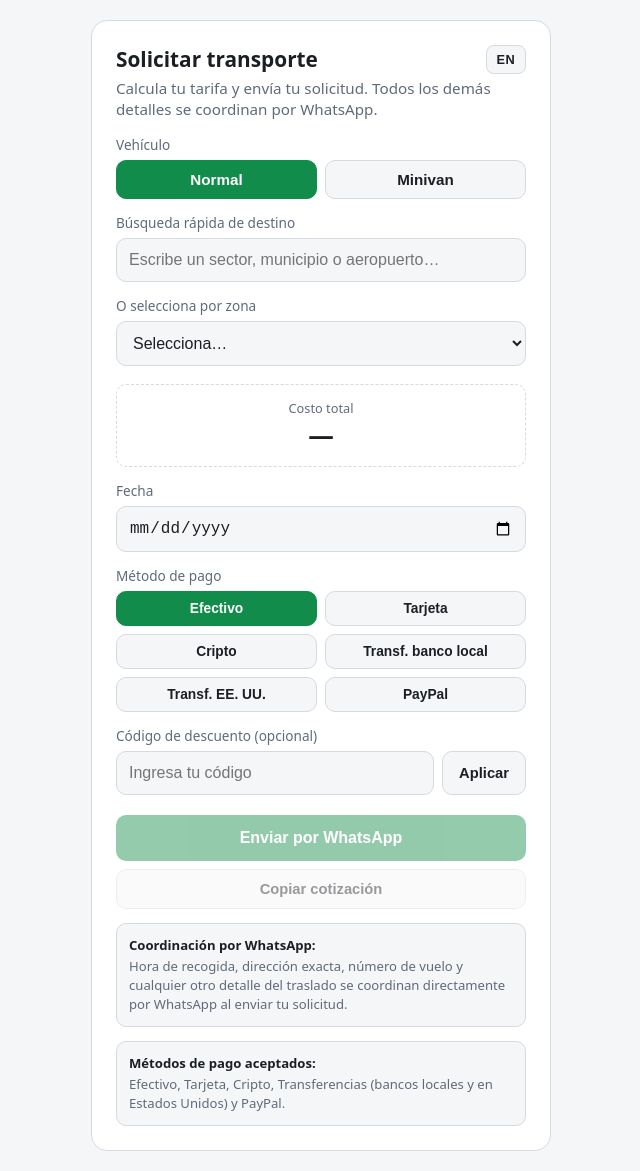
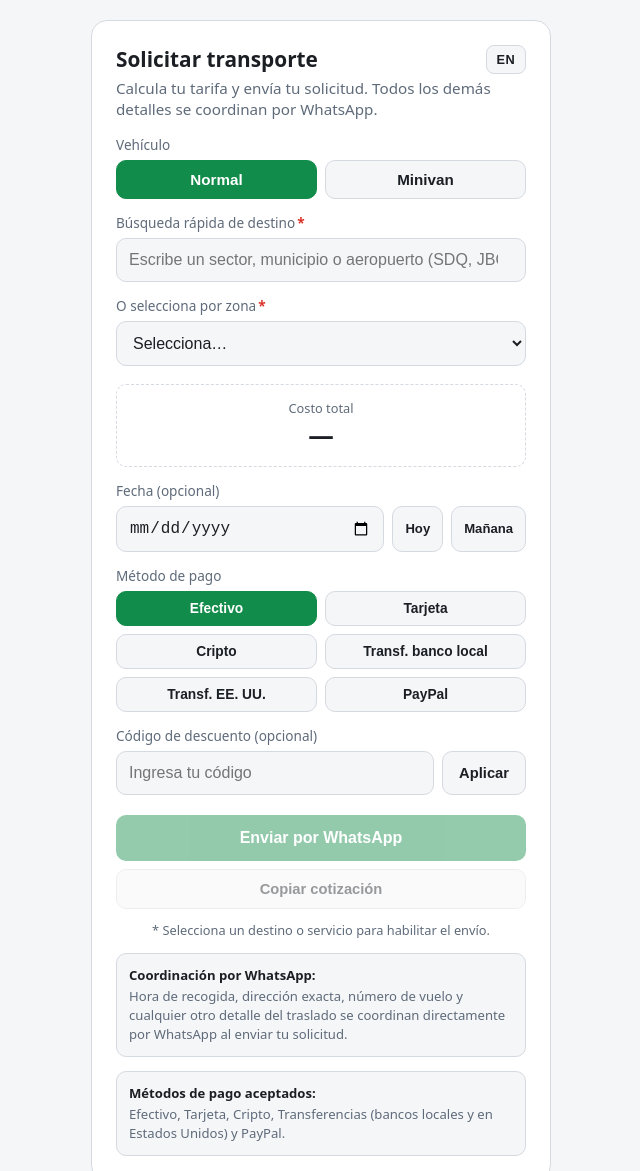
Before and after one commit to hecdoteam/Tarifariotaxi, a plain HTML site: page index.html in a window 1280 px wide. Shown: the top 1171 px of the page, without its empty margins (319-959 px from the left). Drawn offline with Linux system fonts and the light colour scheme.

Commit message:
Add files via upload

```diff
--- a/index.html
+++ b/index.html
@@ -28,6 +28,7 @@ h1{font-size:1.3rem;margin:0}
 p.sub{margin:0 0 12px;color:var(--muted);font-size:.95rem;line-height:1.4}
 p.note{margin:8px 0 0;color:var(--muted);font-size:.82rem;line-height:1.4}
 label{display:block;font-size:.85rem;color:var(--muted);margin:14px 0 6px}
+.req{color:var(--err);font-weight:700;margin-left:2px}
 select,input{width:100%;padding:12px;font-size:1rem;border:1px solid var(--line);border-radius:10px;background:var(--bg);color:var(--text)}
 .search-wrap{position:relative}
 .q-list{position:absolute;left:0;right:0;top:calc(100% + 4px);z-index:20;background:var(--card);border:1px solid var(--line);border-radius:10px;box-shadow:0 8px 24px rgba(0,0,0,.14);max-height:240px;overflow-y:auto}
@@ -37,6 +38,10 @@ select,input{width:100%;padding:12px;font-size:1rem;border:1px solid var(--line)
 .q-item small{display:block;font-size:.76rem;color:var(--muted);margin-top:2px}
 .q-item strong{font-size:.9rem;color:var(--accent);white-space:nowrap}
 .row{display:flex;gap:8px;flex-wrap:wrap}
+.date-row{display:flex;gap:8px;align-items:stretch}
+.date-row input{flex:1;min-width:0}
+.btn-quick{padding:0 12px;font-size:.82rem;font-weight:600;border:1px solid var(--line);border-radius:10px;background:var(--bg);color:var(--text);cursor:pointer;white-space:nowrap}
+.btn-quick:hover,.btn-quick.on{border-color:var(--accent);color:var(--accent)}
 .code-row{display:flex;gap:8px}
 .code-row input{flex:1}
 .btn-sec{padding:0 16px;font-size:.92rem;font-weight:600;border:1px solid var(--line);border-radius:10px;background:var(--bg);color:var(--text);cursor:pointer;white-space:nowrap}
@@ -59,6 +64,7 @@ select,input{width:100%;padding:12px;font-size:1rem;border:1px solid var(--line)
 #copyBtn{width:100%;padding:11px;font-size:.92rem;font-weight:600;border:1px solid var(--line);border-radius:10px;background:var(--bg);color:var(--text);cursor:pointer}
 #copyBtn:hover:not(:disabled){border-color:var(--accent)}
 #copyBtn:disabled{opacity:.45;cursor:not-allowed}
+.send-hint{margin:4px 0 0;text-align:center;font-size:.8rem;color:var(--muted)}
 .info-box{margin-top:14px;padding:12px;border-radius:10px;background:var(--bg);border:1px solid var(--line);font-size:.82rem;color:var(--muted);line-height:1.45}
 .info-box strong{color:var(--text);display:block;margin-bottom:2px}
 </style>
@@ -74,16 +80,16 @@ select,input{width:100%;padding:12px;font-size:1rem;border:1px solid var(--line)
   <label id="tVehLab">Vehículo</label>
   <div class="row" id="veh"><button type="button" class="chip on" data-v="n">Normal</button><button type="button" class="chip" data-v="v">Minivan</button></div>
 
-  <label for="q" id="tSearchLab">Búsqueda rápida de destino</label>
+  <label for="q"><span id="tSearchLab">Búsqueda rápida de destino</span><span class="req">*</span></label>
   <div class="search-wrap" id="searchWrap">
-    <input type="search" id="q" placeholder="Escribe un sector, municipio o aeropuerto…" autocomplete="off">
+    <input type="search" id="q" placeholder="Escribe un sector, municipio o aeropuerto (SDQ, JBQ)…" autocomplete="off">
     <div class="q-list" id="qList" hidden></div>
   </div>
 
-  <label for="zona" id="tZoneLab">O selecciona por zona</label>
+  <label for="zona"><span id="tZoneLab">O selecciona por zona</span><span class="req">*</span></label>
   <select id="zona"><option value="">Selecciona…</option></select>
 
-  <div id="munBox" hidden><label for="mun" id="munLab">Municipio</label><select id="mun"></select></div>
+  <div id="munBox" hidden><label for="mun"><span id="munLab">Municipio</span><span class="req">*</span></label><select id="mun"></select></div>
 
   <div id="hrBox" hidden><label for="hrs" id="tHrsLab">Horas (mínimo 2)</label><input type="number" id="hrs" min="2" step="1" value="2"></div>
 
@@ -97,8 +103,12 @@ select,input{width:100%;padding:12px;font-size:1rem;border:1px solid var(--line)
 
   <div class="cost"><span id="tCostLab">Costo total</span><strong id="cost">—</strong><small id="costCardNote" hidden></small></div>
 
-  <label for="fecha" id="tDateLab">Fecha</label>
-  <input type="date" id="fecha">
+  <label for="fecha" id="tDateLab">Fecha (opcional)</label>
+  <div class="date-row">
+    <input type="date" id="fecha">
+    <button type="button" class="btn-quick" id="btnToday">Hoy</button>
+    <button type="button" class="btn-quick" id="btnTomorrow">Mañana</button>
+  </div>
 
   <label id="tPayLab">Método de pago</label>
   <div class="row" id="pay"></div>
@@ -114,6 +124,7 @@ select,input{width:100%;padding:12px;font-size:1rem;border:1px solid var(--line)
   <div class="actions">
     <button id="send" disabled>Enviar por WhatsApp</button>
     <button type="button" id="copyBtn" disabled>Copiar cotización</button>
+    <p class="send-hint" id="sendHint">* Selecciona un destino o servicio para habilitar el envío.</p>
   </div>
 
   <div class="info-box">
@@ -148,12 +159,13 @@ var METODOS_PAGO = [
   {id:"paypal", es:"PayPal", en:"PayPal"}
 ];
 
-// Servicios sin zona. n = normal, v = minivan, xn/xv = hora adicional, h = pide horas, rt = permite ida y vuelta (tarifa doble)
+// Servicios sin zona. n = normal, v = minivan, xn/xv = hora adicional, h = pide horas, rt = permite ida y vuelta (tarifa doble), tags = sinónimos de búsqueda
 var SPECIAL = [
-  {k:"Taxi por hora (mínimo 2 horas, dentro de la ciudad de Santo Domingo)",en:"Hourly taxi (minimum 2 hours, within Santo Domingo city)",n:40,v:50,xn:15,xv:20,h:1},
-  {k:"Taxi mínimo",en:"Minimum fare taxi",n:10,v:15},
-  {k:"Taxi por día",en:"Full-day taxi",n:120,v:160},
-  {k:"Aeropuerto Las Américas / El Higüero",en:"Las Américas / El Higüero Airport",n:45,v:50,rt:1}
+  {k:"Taxi por hora (mínimo 2 horas, dentro de la ciudad de Santo Domingo)",en:"Hourly taxi (minimum 2 hours, within Santo Domingo city)",n:40,v:50,xn:15,xv:20,h:1,tags:"por hora horas hourly"},
+  {k:"Taxi mínimo",en:"Minimum fare taxi",n:10,v:15,tags:"minimo corta distancia short"},
+  {k:"Taxi por día",en:"Full-day taxi",n:120,v:160,tags:"dia completo full day"},
+  {k:"Aeropuerto Las Américas (AILA / SDQ)",en:"Las Américas Airport (AILA / SDQ)",n:45,v:50,rt:1,tags:"aeropuerto internacional jose francisco pena gomez santo domingo boca chica airport"},
+  {k:"Aeropuerto El Higüero / La Isabela (JBQ)",en:"El Higüero / La Isabela Airport (JBQ)",n:45,v:50,rt:1,tags:"aeropuerto internacional dr joaquin balaguer norte santo domingo airport"}
 ];
 
 // #Zona|Etiqueta del campo|texto de aclaración.
@@ -438,7 +450,7 @@ var DEST_EN = {
   "Puerto Turístico San Souci": "Sans Souci Cruise Terminal",
   "Puerto de Haina Oriental": "Haina Oriental Port",
   "Puerto de Haina Occidental": "Haina Occidental Port",
-  "Punta Cana / Cap Cana / Aeropuerto": "Punta Cana / Cap Cana / Airport",
+  "Punta Cana / Cap Cana / Aeropuerto": "Punta Cana / Cap Cana / Airport (PUJ)",
   "Bávaro, Uvero Alto, Macao, Friusa, Playa de Cortecito": "Bávaro, Uvero Alto, Macao, Friusa, Cortecito Beach",
   "Samaná (ciudad)": "Samaná (city)",
   "Río San Juan (por Nagua)": "Río San Juan (via Nagua)",
@@ -468,10 +480,10 @@ var UI = {
     sub: "Calcula tu tarifa y envía tu solicitud. Todos los demás detalles se coordinan por WhatsApp.",
     vehLab: "Vehículo",
     searchLab: "Búsqueda rápida de destino",
-    searchPh: "Escribe un sector, municipio o aeropuerto…",
+    searchPh: "Escribe un sector, municipio o aeropuerto (SDQ, JBQ)…",
     zoneLab: "O selecciona por zona",
     selectPh: "Selecciona…",
-    specialGroup: "Servicios sin zona",
+    specialGroup: "Aeropuertos y servicios",
     zoneGroup: "Zonas",
     hrsLab: "Horas (mínimo 2)",
     tripLab: "Tipo de viaje",
@@ -481,7 +493,9 @@ var UI = {
     shortNote: "Ida y vuelta (menos de 100 km / menos de 2 h): se cobra el trayecto completo de regreso.",
     ratePrefix: "La tarifa aplica a cualquier punto dentro ",
     costLab: "Costo total",
-    dateLab: "Fecha",
+    dateLab: "Fecha (opcional)",
+    todayBtn: "Hoy",
+    tomorrowBtn: "Mañana",
     payLab: "Método de pago",
     cardWarnEmpty: "El pago con tarjeta tiene un cargo adicional del 7% por procesamiento.",
     cardWarnDetail: function(sub, fee, tot){
@@ -496,6 +510,7 @@ var UI = {
     sendBtn: "Enviar por WhatsApp",
     copyBtn: "Copiar cotización",
     copiedBtn: "¡Cotización copiada!",
+    sendHint: "* Selecciona un destino o servicio para habilitar el envío.",
     coordTitle: "Coordinación por WhatsApp:",
     coordBody: "Hora de recogida, dirección exacta, número de vuelo y cualquier otro detalle del traslado se coordinan directamente por WhatsApp al enviar tu solicitud.",
     payInfoTitle: "Métodos de pago aceptados:",
@@ -523,10 +538,10 @@ var UI = {
     sub: "Calculate your rate and send your request. All other details are coordinated via WhatsApp.",
     vehLab: "Vehicle",
     searchLab: "Quick destination search",
-    searchPh: "Type a neighborhood, town, or airport…",
+    searchPh: "Type a neighborhood, town, or airport (SDQ, JBQ)…",
     zoneLab: "Or select by zone",
     selectPh: "Select…",
-    specialGroup: "Flat-rate / Hourly services",
+    specialGroup: "Airports & hourly services",
     zoneGroup: "Zones",
     hrsLab: "Hours (minimum 2)",
     tripLab: "Trip type",
@@ -536,7 +551,9 @@ var UI = {
     shortNote: "Round trip (under 100 km / under 2 hrs): full return fare applies.",
     ratePrefix: "Rate applies to any point ",
     costLab: "Total Cost",
-    dateLab: "Date",
+    dateLab: "Date (optional)",
+    todayBtn: "Today",
+    tomorrowBtn: "Tomorrow",
     payLab: "Payment method",
     cardWarnEmpty: "Card payments include an additional 7% processing fee.",
     cardWarnDetail: function(sub, fee, tot){
@@ -551,6 +568,7 @@ var UI = {
     sendBtn: "Send via WhatsApp",
     copyBtn: "Copy quote",
     copiedBtn: "Quote copied!",
+    sendHint: "* Select a destination or service to enable sending.",
     coordTitle: "WhatsApp Coordination:",
     coordBody: "Pickup time, exact address, flight number, and any other trip details are coordinated directly via WhatsApp once you send your request.",
     payInfoTitle: "Accepted payment methods:",
@@ -587,7 +605,8 @@ RAW.split("\n").forEach(function(l){
 
 var $=function(i){return document.getElementById(i)};
 var zs=$("zona"), mun=$("mun"), fecha=$("fecha"), send=$("send"), copyBtn=$("copyBtn"), cost=$("cost"), q=$("q"), qList=$("qList");
-var codeInp=$("codeInp"), codeMsg=$("codeMsg"), cardWarn=$("cardWarn"), costCardNote=$("costCardNote");
+var codeInp=$("codeInp"), codeMsg=$("codeMsg"), cardWarn=$("cardWarn"), costCardNote=$("costCardNote"), sendHint=$("sendHint");
+var btnToday=$("btnToday"), btnTomorrow=$("btnTomorrow");
 var lang="es", veh="n", trip="1", disc=0, appliedCode="", payId=METODOS_PAGO[0].id;
 var codeState="none";
 
@@ -609,7 +628,7 @@ function payLabel(id){
 
 var ITEMS=[];
 SPECIAL.forEach(function(s,i){
-  ITEMS.push({t:"s",i:i,s:s,a:s.n,b:s.v,key:norm(s.k+" "+(s.en||""))});
+  ITEMS.push({t:"s",i:i,s:s,a:s.n,b:s.v,key:norm(s.k+" "+(s.en||"")+" "+(s.tags||""))});
 });
 Z.forEach(function(z,zi){
   var znEn = ZONE_TR[z.n] ? ZONE_TR[z.n].en : "";
@@ -651,7 +670,15 @@ function buildPay(){
   });
 }
 
-fecha.min=new Date(Date.now()-new Date().getTimezoneOffset()*60000).toISOString().slice(0,10);
+function localISO(offsetDays){
+  var d=new Date(Date.now() + (offsetDays||0)*86400000 - new Date().getTimezoneOffset()*60000);
+  return d.toISOString().slice(0,10);
+}
+
+fecha.min=localISO(0);
+
+btnToday.onclick=function(){ fecha.value=localISO(0); render(); };
+btnTomorrow.onclick=function(){ fecha.value=localISO(1); render(); };
 
 function fmt(n){return M+" "+n.toLocaleString("en-US",{minimumFractionDigits:2,maximumFractionDigits:2});}
 function r2(n){return Math.round(n*100)/100;}
@@ -812,12 +839,15 @@ function applyLang(){
   $("tRoundTrip").textContent=t.roundTrip;
   $("tCostLab").textContent=t.costLab;
   $("tDateLab").textContent=t.dateLab;
+  btnToday.textContent=t.todayBtn;
+  btnTomorrow.textContent=t.tomorrowBtn;
   $("tPayLab").textContent=t.payLab;
   $("tCodeLab").textContent=t.codeLab;
   codeInp.placeholder=t.codePh;
   $("applyCode").textContent=t.applyBtn;
   send.textContent=t.sendBtn;
   copyBtn.textContent=t.copyBtn;
+  sendHint.textContent=t.sendHint;
   $("tCoordTitle").textContent=t.coordTitle;
   $("tCoordBody").textContent=t.coordBody;
   $("tPayInfoTitle").textContent=t.payInfoTitle;
@@ -848,6 +878,9 @@ function render(){
   $("tripNote").textContent = rtMode=="L" ? t.longNote : (rtMode=="R" ? t.shortNote : "");
   $("note").textContent=d?(t.ratePrefix+zNote(zz)+"."):"";
 
+  btnToday.classList.toggle("on", fecha.value === localISO(0));
+  btnTomorrow.classList.toggle("on", fecha.value === localISO(1));
+
   mark("veh",veh); mark("trip",trip); mark("pay",payId);
 
   var r=info();
@@ -876,8 +909,9 @@ function render(){
     }
   }
 
-  send.disabled=!(r&&fecha.value);
+  send.disabled=!r;
   copyBtn.disabled=!r;
+  sendHint.hidden=!!r;
 }
 
 $("langBtn").onclick=function(){
@@ -897,7 +931,7 @@ zs.onchange=function(){
   render();
 };
 mun.onchange=function(){ trip="1"; render(); };
-$("hrs").oninput=render; fecha.onchange=render;
+$("hrs").oninput=render; fecha.onchange=render; fecha.oninput=render;
 $("veh").onclick=function(e){var b=e.target.closest("button"); if(b){veh=b.dataset.v; render(); if(!qList.hidden) showSearch();}};
 $("trip").onclick=function(e){var b=e.target.closest("button"); if(b){trip=b.dataset.v; render();}};
 $("pay").onclick=function(e){var b=e.target.closest("button"); if(b){payId=b.dataset.v; render();}};
```
